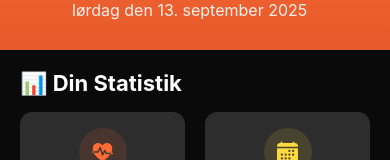
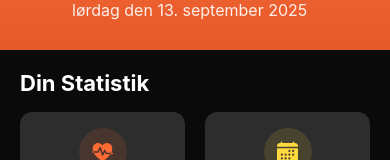
Before and after one commit to Marcusabs/ProgressiveOverloadNew, a React Native app: screen /Home in a window 390 px wide. Shown: the part 197-357 px from the top of the page. Built offline with nearby package versions, Linux system fonts and the light colour scheme.

Commit message:
Remove emoji from Din Statistik sections

```diff
--- a/src/screens/HomeScreen.tsx
+++ b/src/screens/HomeScreen.tsx
@@ -239,7 +239,7 @@ export default function HomeScreen() {
 
         {/* Quick Stats */}
         <View style={styles.statsSection}>
-          <Text style={[styles.sectionTitle, { color: theme.colors.text }]}>📊 Din Statistik</Text>
+          <Text style={[styles.sectionTitle, { color: theme.colors.text }]}>Din Statistik</Text>
           <View style={styles.statsGrid}>
             <View style={[styles.statCard, { backgroundColor: theme.colors.card, shadowColor: theme.colors.shadow }]}>
               <View style={[styles.statIconContainer, { backgroundColor: theme.colors.primary + '20' }]}>
--- a/src/screens/ProgressScreen.tsx
+++ b/src/screens/ProgressScreen.tsx
@@ -537,7 +537,7 @@ export default function ProgressScreen() {
 
         {/* User Stats Summary */}
         <View style={[styles.statsSummary, { backgroundColor: theme.colors.card, shadowColor: theme.colors.shadow }]}>
-          <Text style={[styles.statsSummaryTitle, { color: theme.colors.text }]}>📊 Din Statistik</Text>
+          <Text style={[styles.statsSummaryTitle, { color: theme.colors.text }]}>Din Statistik</Text>
           <View style={styles.statsSummaryGrid}>
             <View style={styles.statsSummaryItem}>
               <Text style={[styles.statsSummaryValue, { color: theme.colors.primary }]}>{userStats.totalWorkouts}</Text>
```
